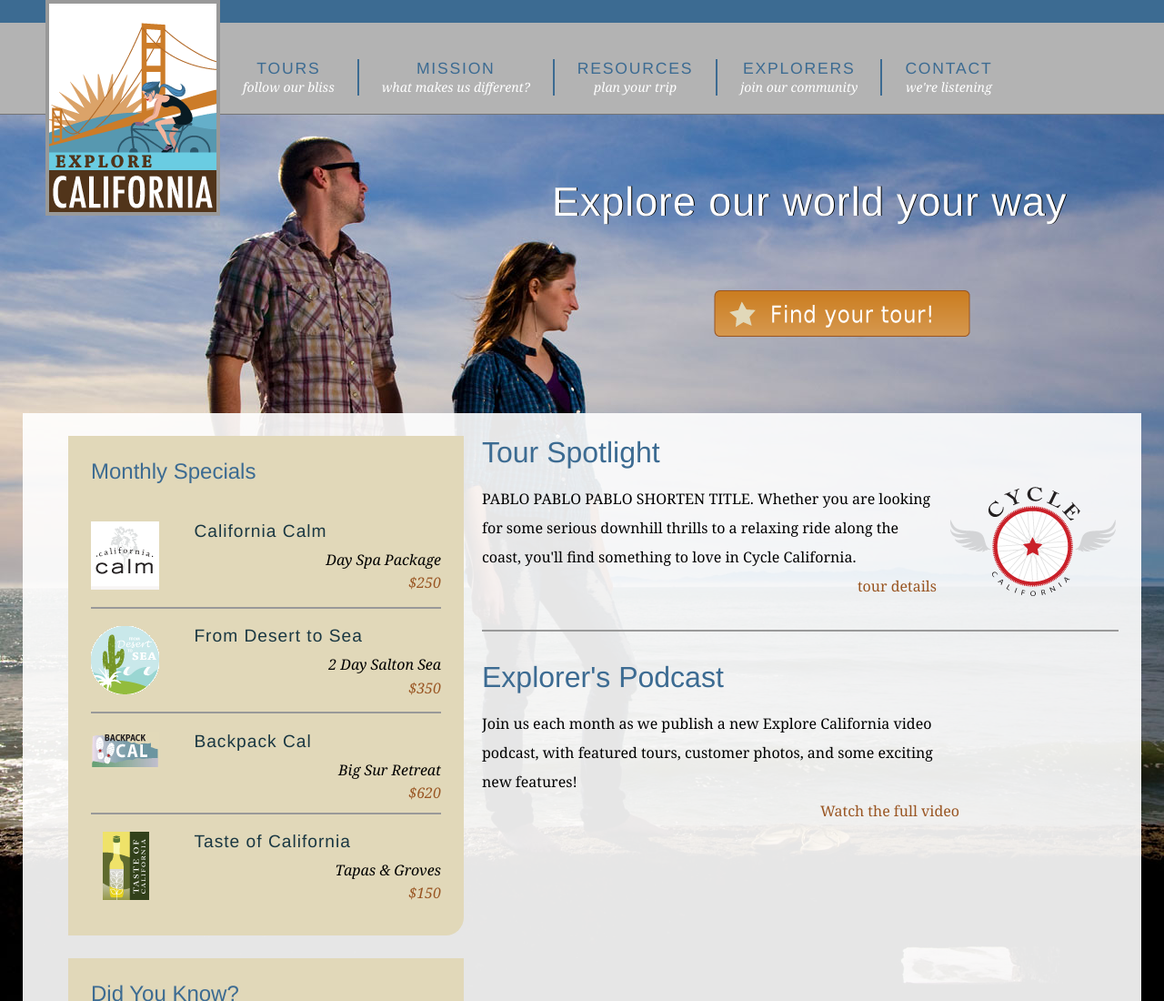
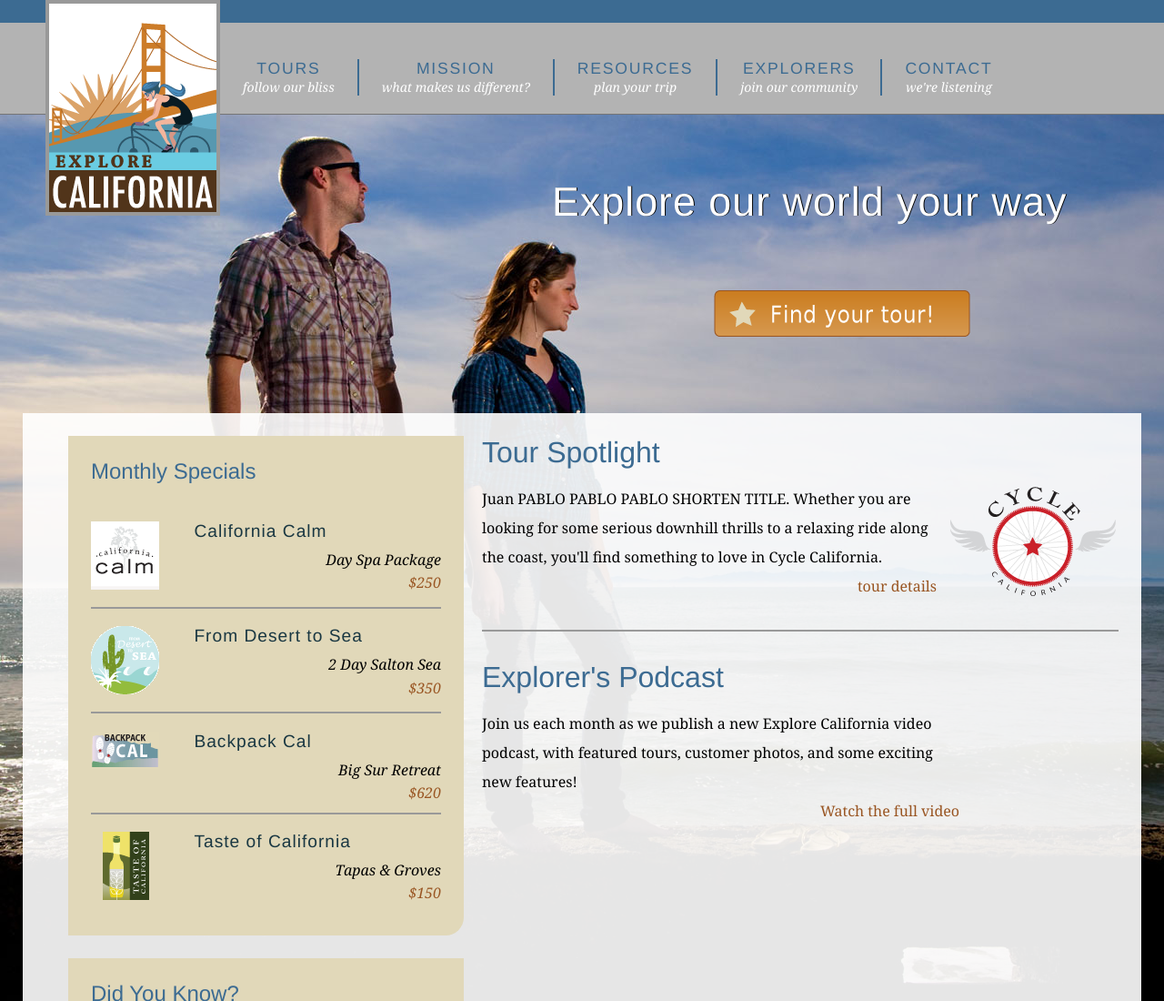
Before and after one commit to jpzepeda/firststeps, a plain HTML site: page index.html in a window 1280 px wide. Shown: the top 1100 px of the page at 91% size. Drawn offline with Linux system fonts and the light colour scheme.

Commit message:
juan pablo is my name

```diff
--- a/index.html
+++ b/index.html
@@ -63,7 +63,7 @@
         <div id="mainContent">
           <div id="mainArticle">
             <h1>Tour Spotlight</h1>
-            <p class="spotlight">PABLO PABLO PABLO SHORTEN TITLE. Whether you are looking for some serious downhill thrills to a relaxing ride along the coast, you'll find something to love in Cycle California.<br /> <span class="accent"><a href="tours_cycle.html" title="Cycle California">tour details</a></span></p>
+            <p class="spotlight">Juan PABLO PABLO PABLO SHORTEN TITLE. Whether you are looking for some serious downhill thrills to a relaxing ride along the coast, you'll find something to love in Cycle California.<br /> <span class="accent"><a href="tours_cycle.html" title="Cycle California">tour details</a></span></p>
 
             <h1>Explorer's Podcast</h1>
             <p class="videoText">Join us each month as we publish a new Explore California video podcast, with featured tours, customer photos, and some exciting new features!<span class="accent"><a href="explorers/video.html" title="Video Podcast">Watch the full video</a></span></p>
```
